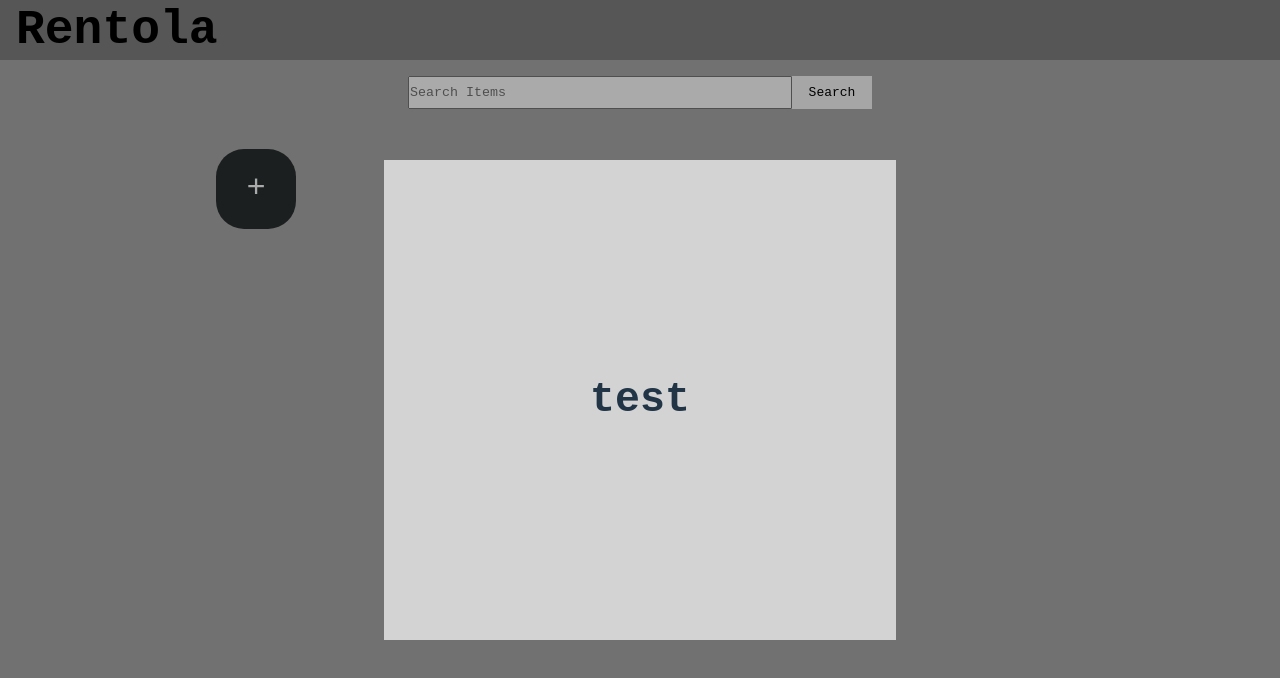
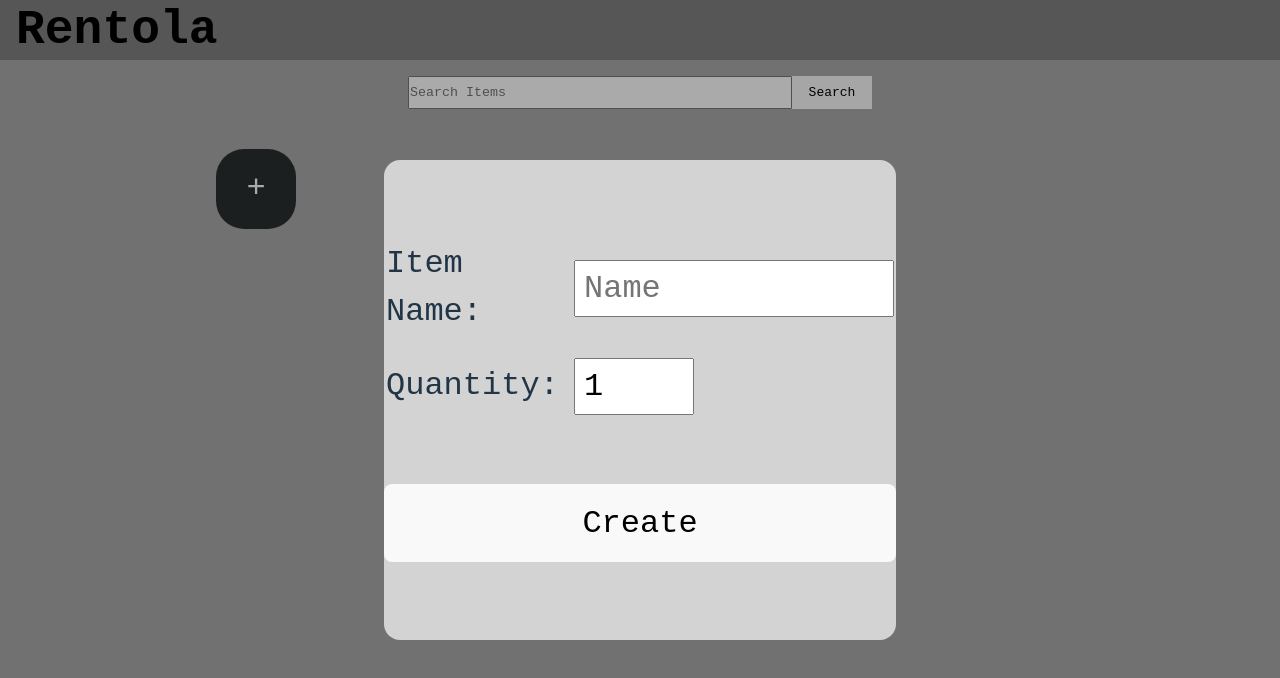
Before and after one commit to BenTaylor25/Rentola, a React (Vite) app in the folder rentola-ui/: page / in a window 1280 px wide. Shown: the top 678 px of the page. Built offline with nearby package versions, Linux system fonts and the light colour scheme.

Commit message:
added new item form

```diff
--- /dev/null
+++ b/rentola-ui/src/components/NewItem/NewItemForm.scss
@@ -0,0 +1,21 @@
+
+form#new-item-form {
+    display: flex;
+    flex-direction: column;
+    gap: 3rem;
+    font-size: 2rem;
+
+    input {
+        font-size: 2rem;
+        width: 20rem;
+        padding: 0.5rem;
+
+        &[type=number] {
+            width: 7.5rem;
+        }
+    }
+
+    tr {
+        height: 6rem;
+    }
+}
--- /dev/null
+++ b/rentola-ui/src/components/NewItem/NewItemForm.tsx
@@ -0,0 +1,34 @@
+import './NewItemForm.scss';
+
+export default function NewItemForm() {
+
+    return (
+        <form id="new-item-form">
+
+            <table>
+                <tr>
+                    <td>
+                        <label htmlFor="new-item-name">Item Name:</label>
+                    </td>
+                    <td>
+                        <input id="new-item-name" type="text" placeholder="Name" />
+                    </td>
+                </tr>
+                <tr>
+                    <td>
+                        <label htmlFor="new-item-quantity">Quantity:</label>
+                    </td>
+                    <td>
+                        <input id="new-item-quantity" type="number" defaultValue={1} />
+                        {/*
+                            This should really have min=1 and max=10000 but
+                            I want to handle this on the server.
+                        */}
+                    </td>
+                </tr>
+            </table>
+
+            <button type="submit">Create</button>
+        </form>
+    );
+}
--- a/rentola-ui/src/components/NewItem/NewItemModal.scss
+++ b/rentola-ui/src/components/NewItem/NewItemModal.scss
@@ -15,5 +15,6 @@ div#new-item-modal-background {
     width: 40vw;
     height: 60vh;
     background-color: lightgrey;
+    border-radius: 1rem;
   }
 }
--- a/rentola-ui/src/components/NewItem/NewItemModal.tsx
+++ b/rentola-ui/src/components/NewItem/NewItemModal.tsx
@@ -1,5 +1,6 @@
 import { MouseEvent } from "react";
 import "./NewItemModal.scss";
+import NewItemForm from "./NewItemForm";
 
 interface NewItemModalProps {
   isOpen: boolean;
@@ -22,7 +23,7 @@ export default function NewItemModal(props: NewItemModalProps) {
   return (
     <div id="new-item-modal-background" onClick={modalClicked}>
       <div id="new-item-modal">
-        <h1>test</h1>
+        <NewItemForm />
       </div>
     </div>
   );
```
